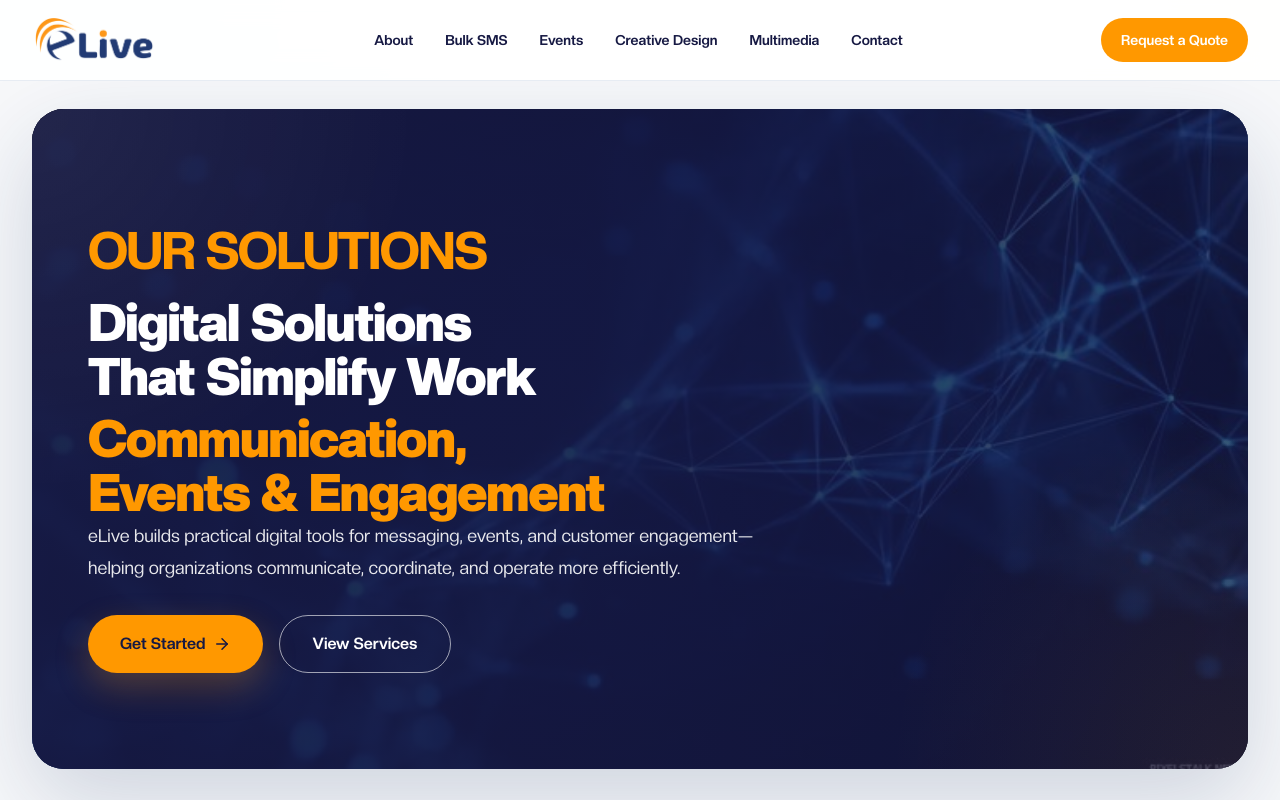
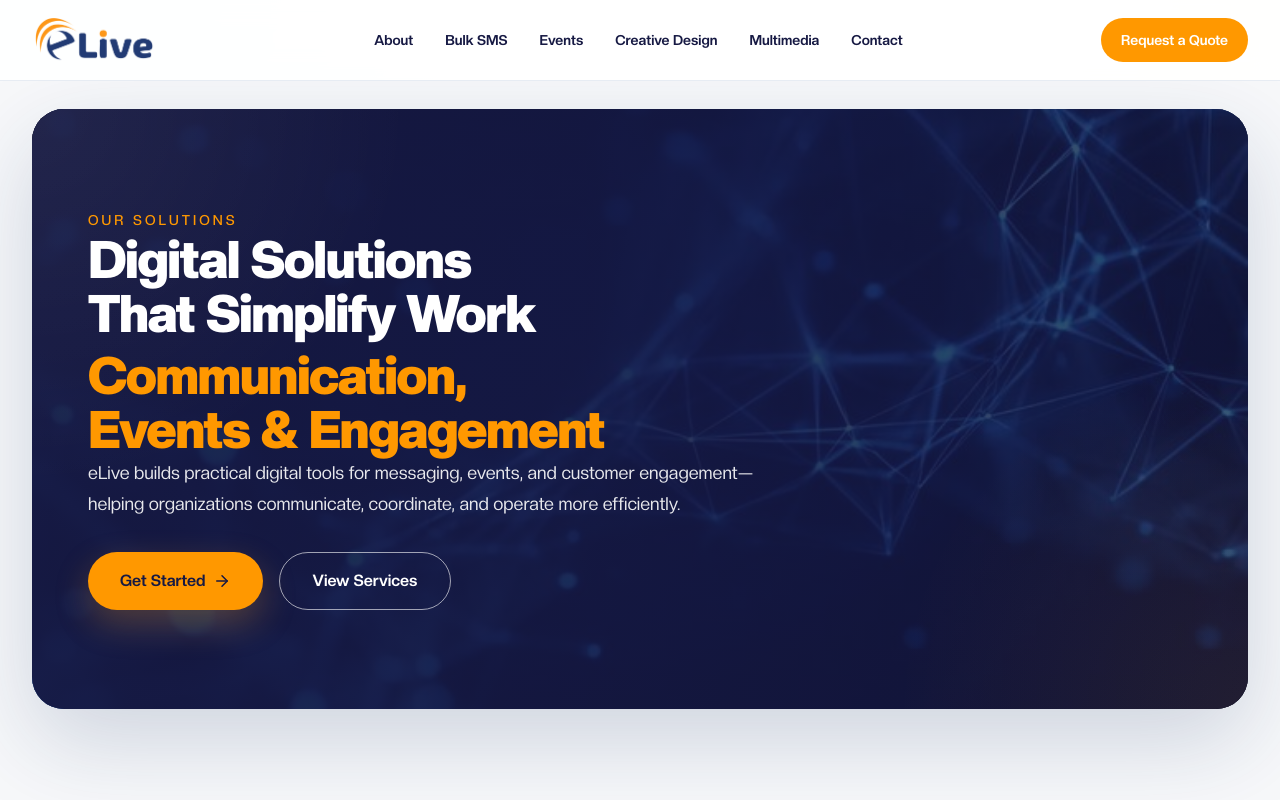
Before and after one commit to kite255/elive-website, a Next.js app: page /solutions1 in a window 1280 px wide. Shown: the top 800 px of the page. Built offline with nearby package versions, Linux system fonts and the light colour scheme.

Commit message:
Align website hero content placement consistently

```diff
--- a/app/solutions1/page.tsx
+++ b/app/solutions1/page.tsx
@@ -195,7 +195,7 @@ export default function SolutionsPage() {
     <main className="bg-[var(--color-elive-light)] text-[var(--color-elive-text)]">
       {/* HERO */}
       <section className="px-4 pt-5 md:px-6 lg:px-8 lg:pt-7">
-        <div className="relative mx-auto max-w-7xl overflow-hidden rounded-[2rem] bg-[var(--color-elive-primary)] shadow-[0_32px_90px_rgba(20,48,102,0.18)]">
+        <div className="relative mx-auto min-h-[520px] max-w-7xl overflow-hidden rounded-[2rem] bg-[var(--color-elive-primary)] shadow-[0_32px_90px_rgba(20,48,102,0.18)] md:min-h-[600px]">
           <div className="absolute inset-0">
             <Image
               src="/hero.jpg"
@@ -209,7 +209,7 @@ export default function SolutionsPage() {
             <div className="absolute inset-0 bg-[radial-gradient(circle_at_top_left,rgba(255,255,255,0.06),transparent_28%),radial-gradient(circle_at_bottom_right,rgba(243,154,31,0.08),transparent_26%)]" />
           </div>
 
-          <div className="relative px-6 py-16 md:px-10 md:py-20 lg:px-14 lg:py-24">
+          <div className="relative flex min-h-[520px] items-center px-6 py-14 md:min-h-[600px] md:px-10 lg:px-14">
             <motion.div
               className="max-w-3xl"
               initial="hidden"
@@ -218,14 +218,14 @@ export default function SolutionsPage() {
             >
               <motion.p
                 variants={fadeUp}
-                className="text-4xl font-extrabold uppercase tracking-[0.22em] text-[var(--color-elive-accent)] lg:text-[52px] lg:leading-[1.03] lg:tracking-[-0.035em] lg:leading-[1.03] lg:tracking-[-0.035em]"
+                className="text-sm font-medium uppercase tracking-[0.22em] text-[var(--color-elive-accent)]"
               >
                 Our Solutions
               </motion.p>
 
               <motion.h1
                 variants={fadeUp}
-                className="mt-4 text-4xl font-normal leading-[1.05] md:text-5xl lg:text-[52px] lg:leading-[1.03] lg:tracking-[-0.035em] lg:text-[52px] lg:leading-[1.03] lg:tracking-[-0.035em]"
+                className="mt-4 text-4xl font-normal leading-[1.05] md:text-5xl lg:text-[52px] lg:leading-[1.03] lg:tracking-[-0.035em]"
               >
                 <span className="block text-white">Digital Solutions That Simplify Work</span>
                 <span className="mt-2 block text-[var(--color-elive-accent)]">
```
